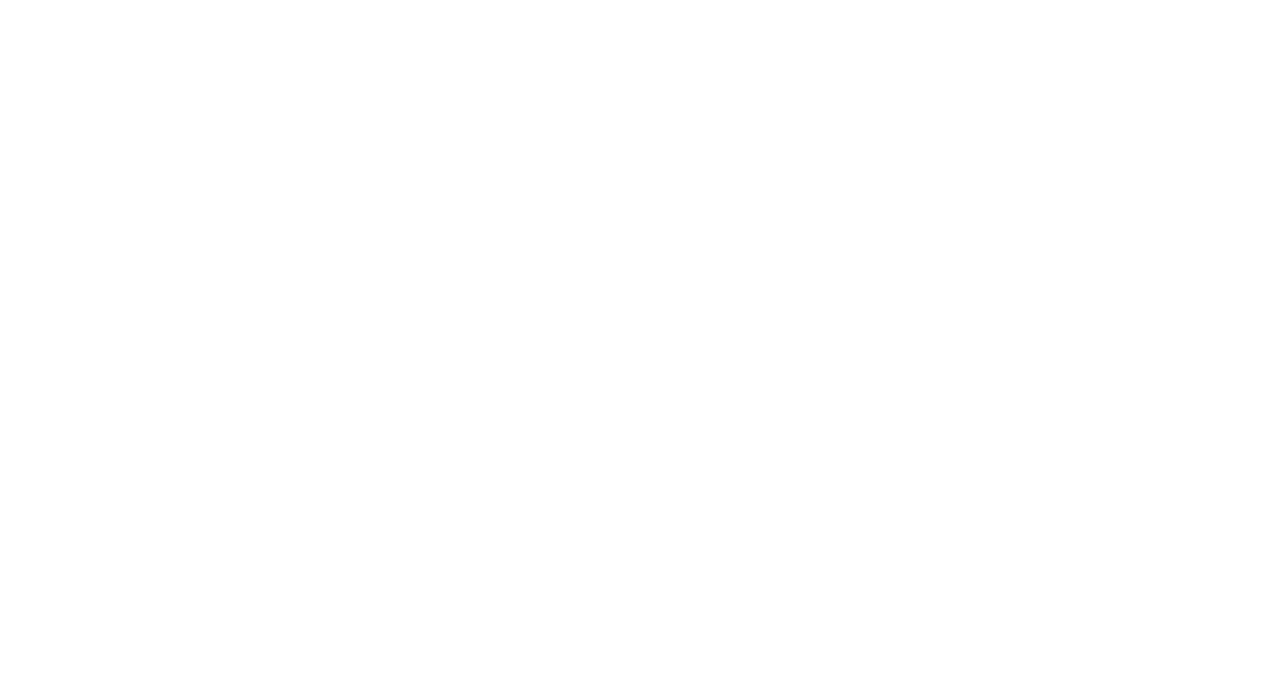
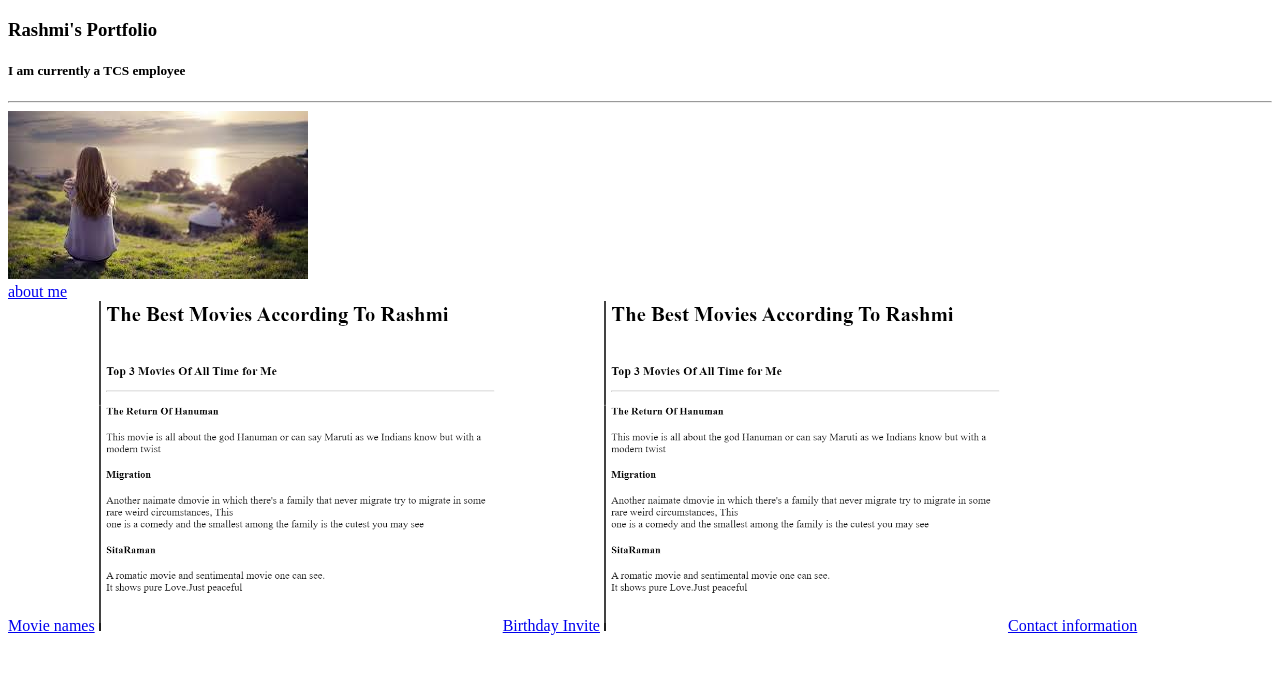
Before and after one commit to rash0m/html-portfolio, a plain HTML site: page index.html in a window 1280 px wide. Drawn offline with Linux system fonts and the light colour scheme.

Commit message:
index.html

```diff
--- a/index.html
+++ b/index.html
@@ -1,5 +1,27 @@
 <!-- TODO 1: Create the HTML Boilerplate -->
+<!DOCTYPE html>
+ <html lang="en">
+ <head>
+    <meta charset="UTF-8">
+    <meta name="viewport" content="width=device-width, initial-scale=1.0">
+    <title>Rashmi Kumari</title>
+ </head>
+ <body>
+    <h3>Rashmi's Portfolio</h3>
+    <h5>I am currently a TCS employee</h5>
 
+    <hr />
+    <a href="./public/about.html"><img src="./assets/images/images.jpg" /> <br />about me<br /></a>
+
+    <a href="./public/movie-ranking.html" alt="movie names">Movie names</a>
+    <img src="./assets/images/movies.png" width="400" length="200"/>
+
+    <a href="./public/birthday-invite.html" alt="birthady written HTML code">Birthday Invite</a>
+    <img src="./assets/images/movies.png" width="400" length="200" alt="movie names" />
+
+    <a href="./public/contact.html" alt="contact information">Contact information</a>
+ </body>
+ </html>
 <!-- TODO 2: Add Your previous projects' HTML into the public folder -->
 
 <!-- TODO 3: Take screenshots of your project previews and add the images to the images folder -->
```
